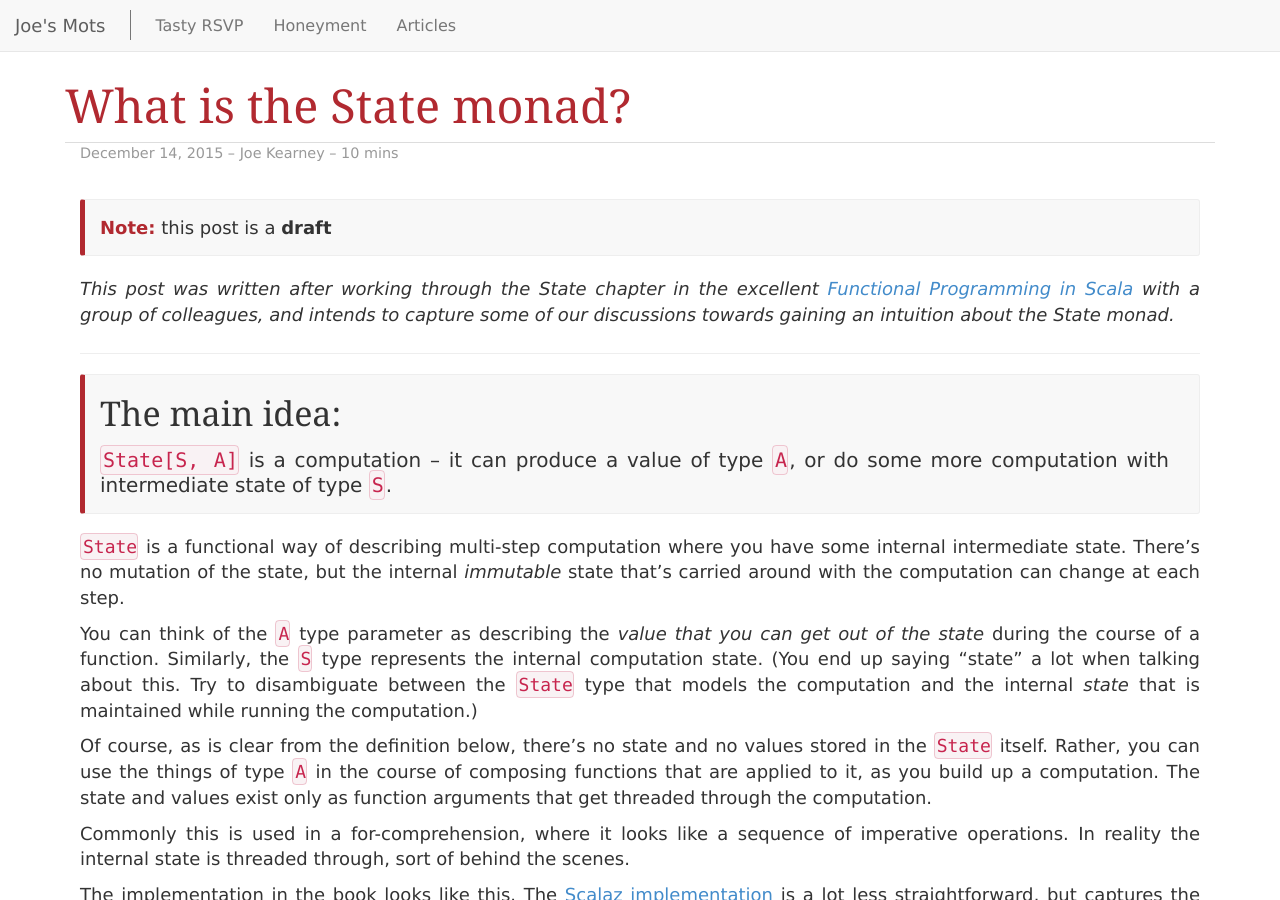
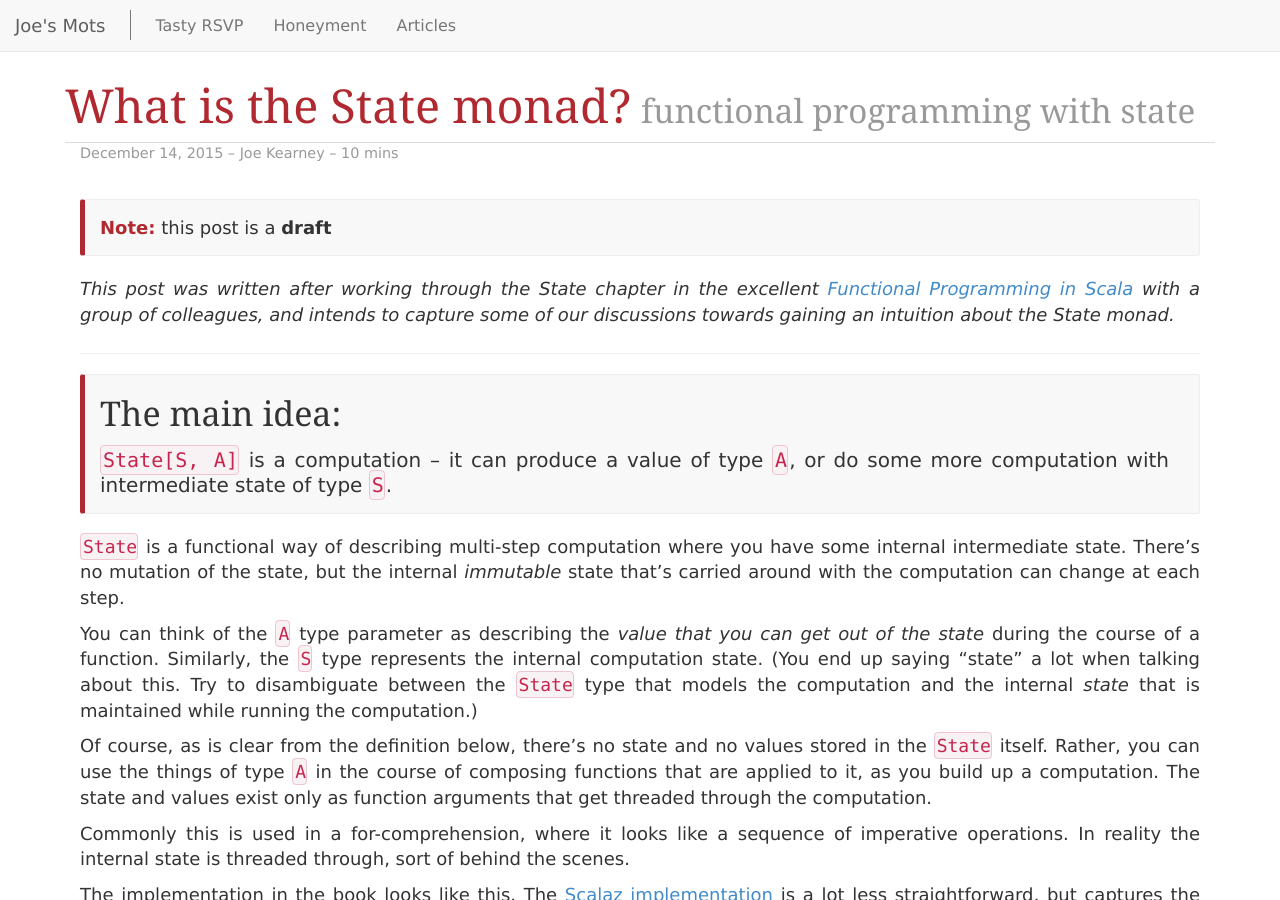
Before and after one commit to joekearney/joekearney.github.io, a Jekyll site: the page built from _posts/software/2015-12-14-learning-about-state-monad.md, in a window 1280 px wide and 900 px high. Built offline with Jekyll 4.4.1, drawn with Linux system fonts in a browser that asks for light colours; some web fonts are replaced.

Commit message:
add description

```diff
--- a/_posts/software/2015-12-14-learning-about-state-monad.md
+++ b/_posts/software/2015-12-14-learning-about-state-monad.md
@@ -1,7 +1,7 @@
 ---
 layout: post
 title: "What is the State monad?"
-description: ""
+description: "functional programming with state"
 meta_description: "Learning about what the State monad represents and how to use and understand it"
 categories:
 - post
```
